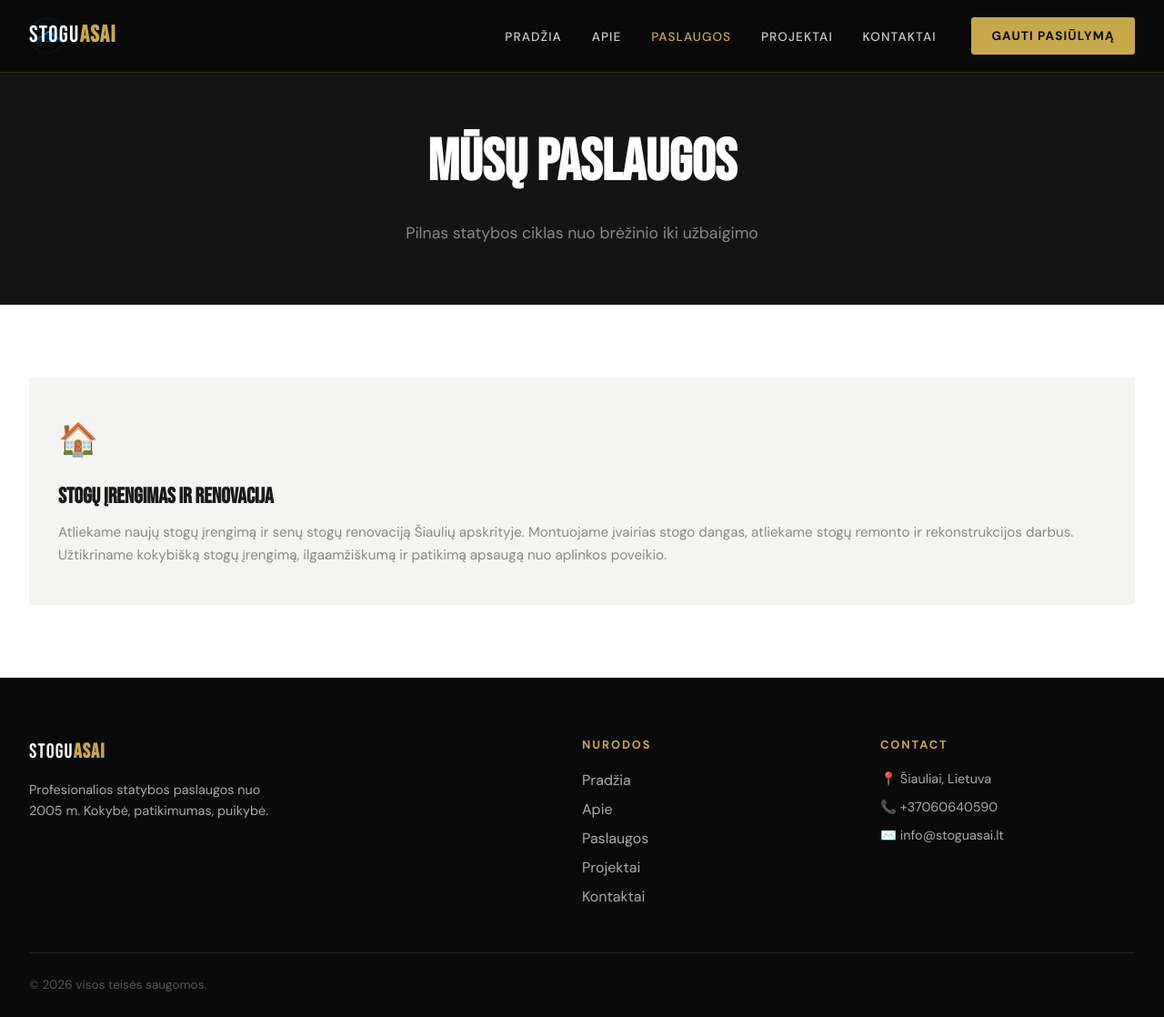
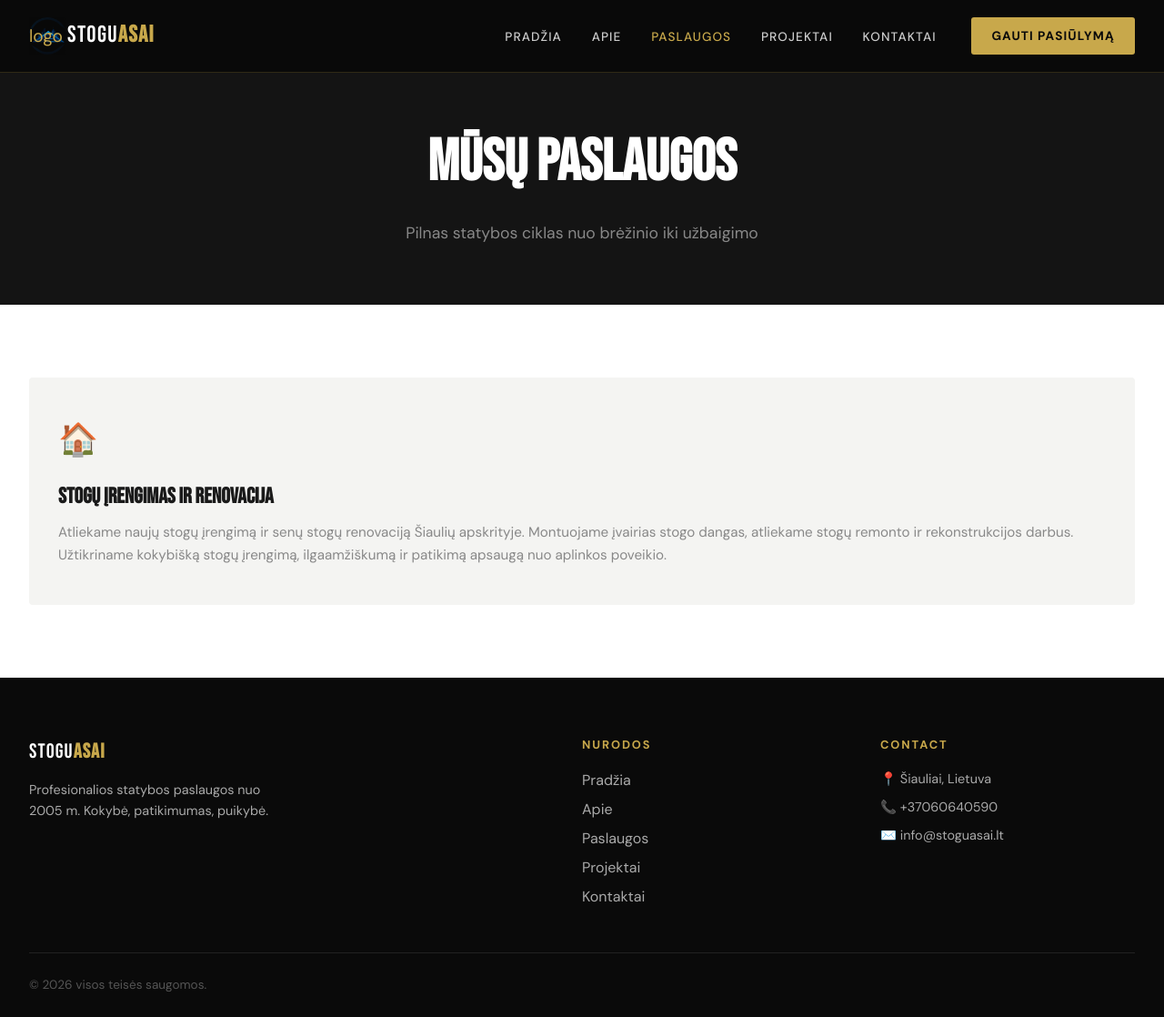
Before and after one commit to Rokixz/puslapis1, a Jekyll site: the page built from services/index.html, in a window 1280 px wide and 1118 px high. Shown: the whole window at 91% size. Built offline with Jekyll 4.4.1, drawn with Linux system fonts in a browser that asks for light colours.

Commit message:
add logo

```diff
--- a/_includes/nav.html
+++ b/_includes/nav.html
@@ -1,7 +1,7 @@
 <header class="site-header">
   <div class="header-inner">
     <a href="{{ site.baseurl }}/" class="logo">
-      <span class="logo-icon"></span>
+      <span class="logo-icon">logo</span>
       <span class="logo-text">STOGU<strong>ASAI</strong></span>
     </a>
 
```
